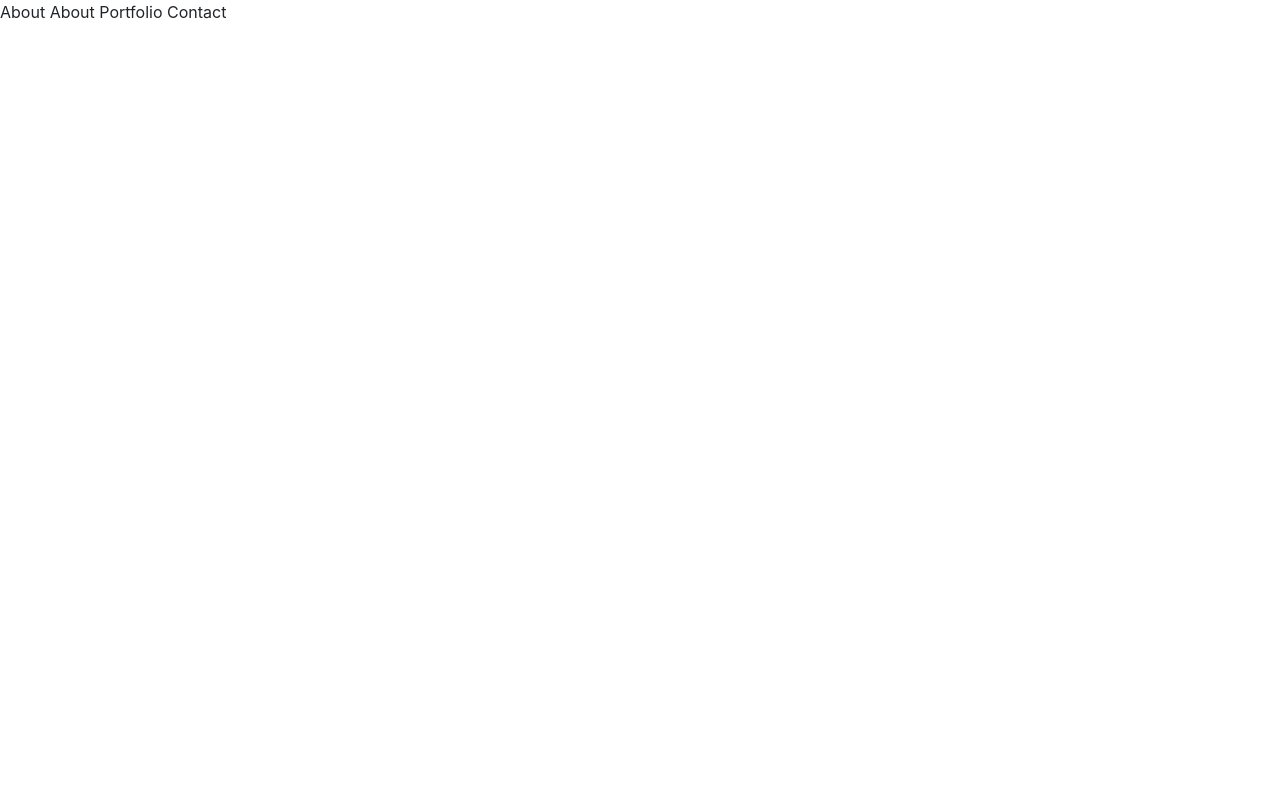
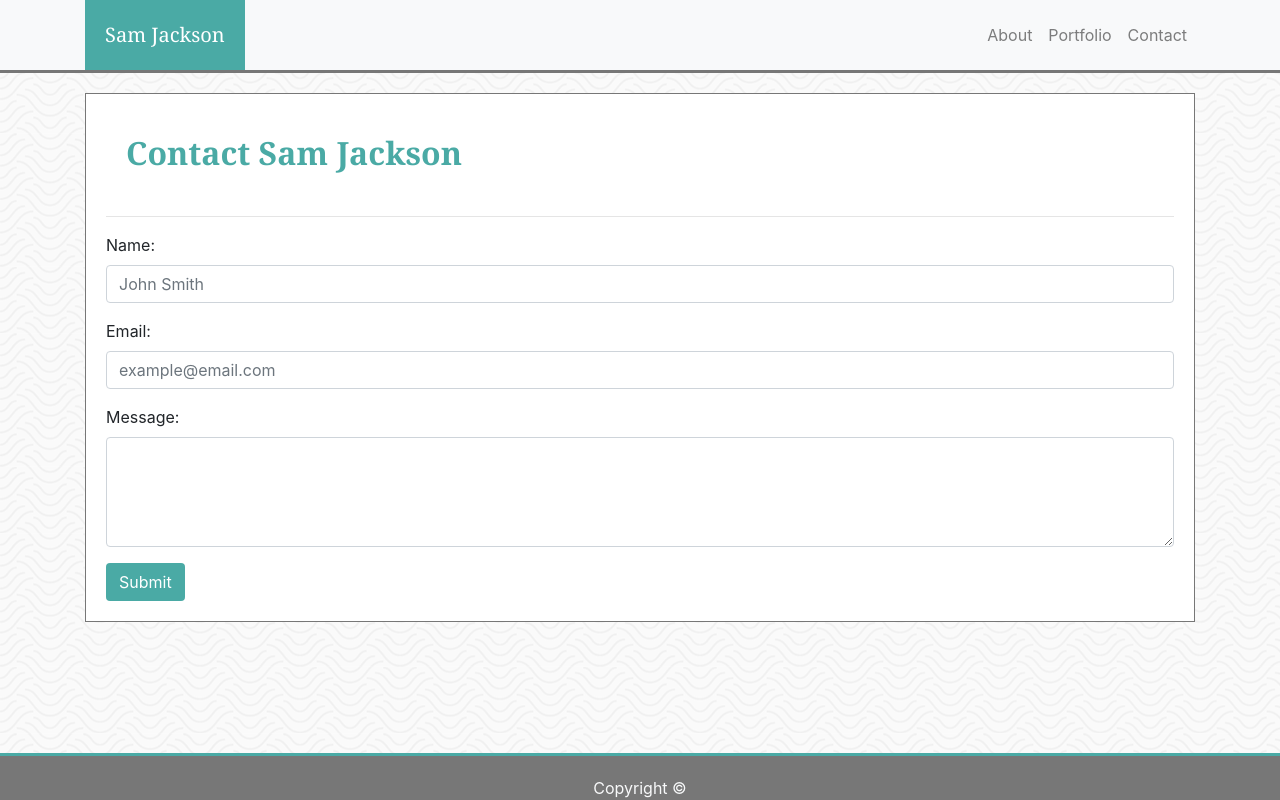
Before and after one commit to samj7792/Bootstrap-Portfolio, a plain HTML site: page contact.html in a window 1280 px wide. Drawn offline with nearby package versions, Linux system fonts and the light colour scheme.

Commit message:
added footer, added contact html and css, 95% complete

```diff
--- a/assets/css/style.css
+++ b/assets/css/style.css
@@ -6,24 +6,37 @@ nav {
     border-bottom: 3px solid #777777;
 }
 
+#navbar {
+    padding: 0px;
+}
+
 #brand {
     background: #4aaaa5;
     color: #ffffff;
     padding: 20px;
     margin: 0;
+    font-family: Georgia, 'Times New Roman', Times, serif;
 }
 
 #mainsection {
     background: #ffffff;
     border: 1px solid #777777;
-    padding: 10px;
+    padding: 20px;
     margin-top: 20px;
+    margin-bottom: 72px;
 }
 
 #sectionheader {
-    background-color: #4aaaa5;
-    color: #ffffff;
+    color: #4aaaa5;
     padding: 20px;
+    font-family: Georgia, 'Times New Roman', Times, serif;
+    font-weight: bolder;
+}
+
+#mainBio {
+    font-family: Arial, Helvetica, sans-serif;
+    color: #777777;
+    font-size: 20px;
 }
 
 h5 {
@@ -36,3 +49,14 @@ h5 {
 #projects {
     color: #ffffff
 }
+
+#submit {
+    background: #4aaaa5;
+    color: #ffffff;
+}
+
+footer {
+    padding-top: 20px;
+    border-top: 3px solid #4aaaa5;
+    background: #777777;
+}
--- a/contact.html
+++ b/contact.html
@@ -3,36 +3,100 @@
 
 <head>
     <meta charset="UTF-8">
-    <meta name="viewport" content="width=device-width, initial-scale=1">
 
-    <title>Bootstrap Portfolio</title>
+    <!-- <meta name="viewport" content="width=device-width, initial-scale=1"> -->
+
+    <title>Contact Sam Jackson</title>
+
     <link rel="stylesheet" href="https://maxcdn.bootstrapcdn.com/bootstrap/4.0.0/css/bootstrap.min.css">
+
+    <link rel="stylesheet" href="assets/css/style.css">
 
 </head>
 
 <body>
 
     <!--Start Nav-->
-    <nav>
+    <!-- navbar-expand-large class inlines all divs on navbar?-->
+    <nav class="navbar navbar-expand-lg bg-light navbar-light" id="navbar">
 
-        About
+        <div class="container">
 
-        About
+            <span id="brand" class="navbar-brand mb-0 h1">Sam Jackson</span>
 
-        Portfolio
+            <!-- navbar-nav class inlines these links and gives them special style-->
+            <div class="navbar-nav">
 
-        Contact
+                <!-- nav-link class gives link text special color, style, and spacing -->
+                <a class="nav-item nav-link" href="index.html">About</a>
+
+                <a class="nav-item nav-link" href="portfolio.html">Portfolio</a>
+
+                <a class="nav-item nav-link" href="contact.html">Contact</a>
+
+            </div>
+
+        </div>
 
     </nav>
     <!--End Nav-->
 
     <div class="container">
 
-        <h2></h2>
 
+        <section id="mainsection">
+
+            <div class="row">
+
+                <div class="col-md-auto">
+
+                    <h2 id="sectionheader">Contact Sam Jackson</h2>
+
+                </div>
+
+            </div>
+
+            <hr>
+
+            <div class="row">
+
+                <div class="col-md">
+
+                    <form>
+
+                        <div class="form-group">
+
+                            <label for="nameInput">Name:</label>
+                            <input type="name" class="form-control" id="nameInput" placeholder="John Smith">
+
+                        </div>
+
+                        <div class="form-group">
+
+                            <label for="emailInput">Email:</label>
+                            <input type="emial" class="form-control" id="emailInput" placeholder="example@email.com">
+
+                        </div>
+
+                        <div class="form-group">
+
+                            <label for="messageInput">Message:</label>
+                            <textarea class="form-control" id="messageInput" rows="4"></textarea>
+
+                        </div>
+
+                        <button id="submit" type="submit" class="btn">Submit</button>
+                    </form>
+                </div>
+            </div>
+
+        </section>
 
     </div>
 
+    <footer class="fixed-bottom text-center text-light">
+        Copyright &copy;
+    </footer>
 
 </body>
 
```
Also changed, not shown: index.html (+6 -6 lines), portfolio.html (+4 -4 lines).
